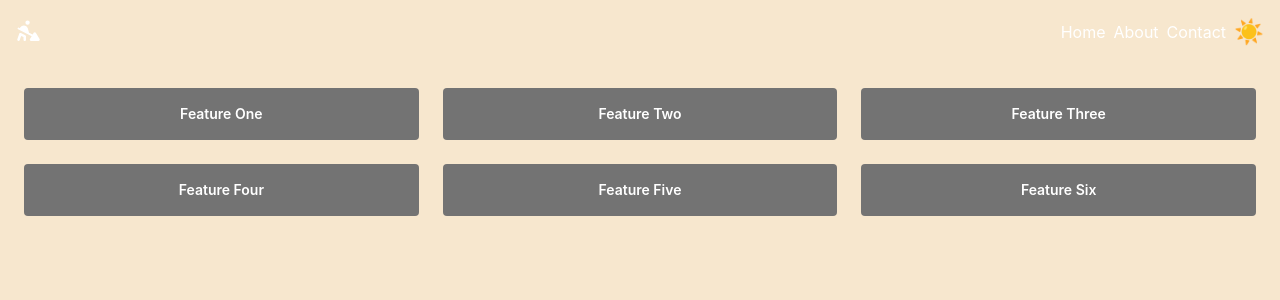
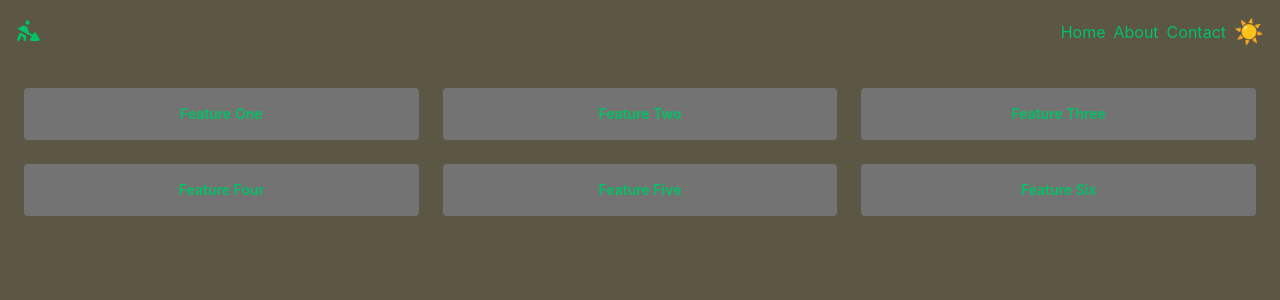
Before and after one commit to LuccaGietzel/tailwind-practice, a React (Vite) app: page / in a window 1280 px wide. Shown: the top 300 px of the page. Built offline with nearby package versions, Linux system fonts and the light colour scheme.

Commit message:
Revert "changed color theme"
This reverts commit 2456473464f2f55f762d8c949efb1d86604943de.

```diff
--- a/src/index.css
+++ b/src/index.css
@@ -3,6 +3,6 @@
 @custom-variant dark (&:where(.dark, .dark *));
 
 @theme {
-	--color-background: #f7e7ce;
-	--color-primary: #ffffff;
+	--color-background: #5c5644;
+	--color-primary: #00c267;
 }
```
